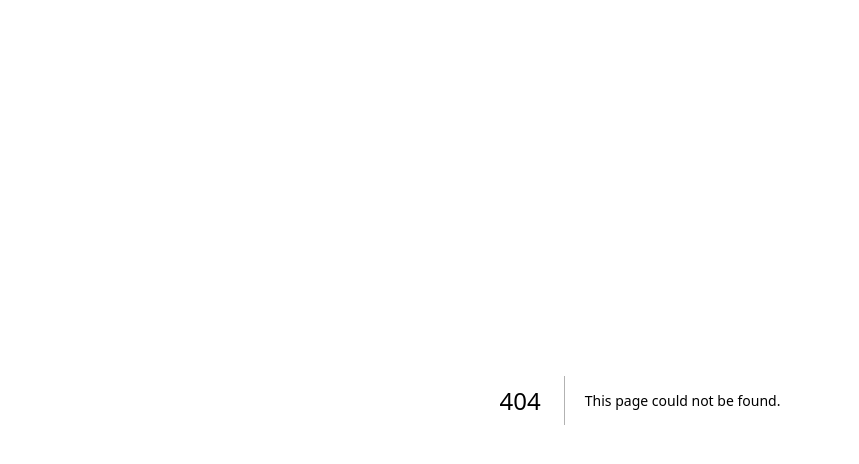
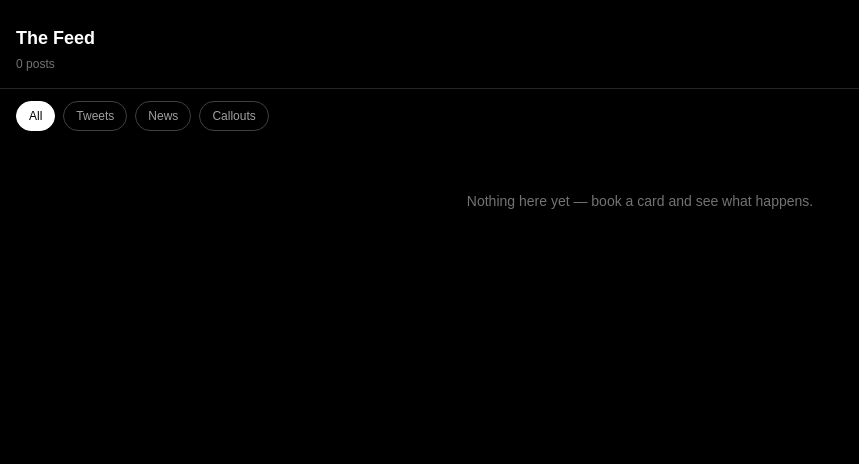
Before and after one commit to primyst/mma-promoter, a Next.js app: page /feed in a window 1280 px wide. Before the commit this address had no page. Shown: the top 464 px of the page, without its empty margins (0-859 px from the left). Built offline with nearby package versions, Linux system fonts and the light colour scheme.

Commit message:
Create feed/page.tsx

```diff
--- /dev/null
+++ b/src/app/feed/page.tsx
@@ -0,0 +1,90 @@
+"use client";
+
+import { useState } from "react";
+import { useGameStore } from "@/lib/gameStore";
+import { FeedItem, FeedItemType } from "@/types/game";
+import { Newspaper, MessageCircle, Megaphone } from "lucide-react";
+
+// ============================================
+// FEED ITEM ICON + STYLE
+// ============================================
+
+function FeedIcon({ type }: { type: FeedItemType }) {
+  if (type === "news") return <Newspaper className="w-4 h-4 text-blue-400" />;
+  if (type === "callout") return <Megaphone className="w-4 h-4 text-red-500" />;
+  return <MessageCircle className="w-4 h-4 text-neutral-400" />;
+}
+
+function FeedCard({ item }: { item: FeedItem }) {
+  return (
+    <div className="bg-neutral-900 border border-neutral-800 rounded-lg p-4">
+      <div className="flex items-center gap-2 mb-2">
+        <FeedIcon type={item.type} />
+        <span className="text-sm font-medium">{item.authorName}</span>
+        {item.authorHandle && (
+          <span className="text-xs text-neutral-500">{item.authorHandle}</span>
+        )}
+        <span className="text-[10px] text-neutral-600 ml-auto">
+          Week {item.week}
+        </span>
+      </div>
+      <p className="text-sm text-neutral-200 leading-relaxed">{item.content}</p>
+    </div>
+  );
+}
+
+// ============================================
+// MAIN FEED SCREEN
+// ============================================
+
+const FILTERS: { label: string; value: FeedItemType | "all" }[] = [
+  { label: "All", value: "all" },
+  { label: "Tweets", value: "tweet" },
+  { label: "News", value: "news" },
+  { label: "Callouts", value: "callout" },
+];
+
+export default function FeedScreen() {
+  const feed = useGameStore((s) => s.feed);
+  const [filter, setFilter] = useState<FeedItemType | "all">("all");
+
+  const filtered = filter === "all" ? feed : feed.filter((f) => f.type === filter);
+
+  return (
+    <div className="min-h-screen bg-black text-white pb-8">
+      <div className="px-4 pt-6 pb-4 border-b border-neutral-800">
+        <h1 className="text-lg font-semibold">The Feed</h1>
+        <p className="text-xs text-neutral-500 mt-1">
+          {feed.length} {feed.length === 1 ? "post" : "posts"}
+        </p>
+      </div>
+
+      <div className="flex gap-2 px-4 py-3 overflow-x-auto">
+        {FILTERS.map((f) => (
+          <button
+            key={f.value}
+            onClick={() => setFilter(f.value)}
+            className={`px-3 py-1.5 rounded-full text-xs font-medium whitespace-nowrap border ${
+              filter === f.value
+                ? "bg-white text-black border-white"
+                : "border-neutral-700 text-neutral-400"
+            }`}
+          >
+            {f.label}
+          </button>
+        ))}
+      </div>
+
+      <div className="px-4 space-y-3">
+        {filtered.length === 0 && (
+          <p className="text-sm text-neutral-500 text-center mt-12">
+            Nothing here yet — book a card and see what happens.
+          </p>
+        )}
+        {filtered.map((item) => (
+          <FeedCard key={item.id} item={item} />
+        ))}
+      </div>
+    </div>
+  );
+}
```
